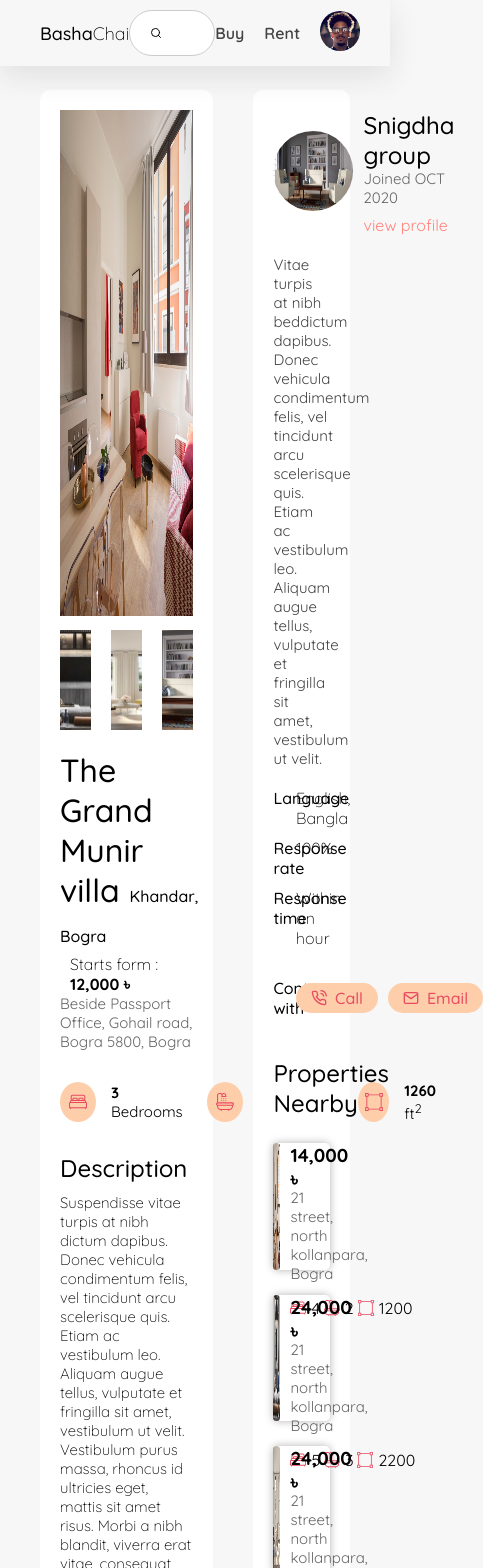
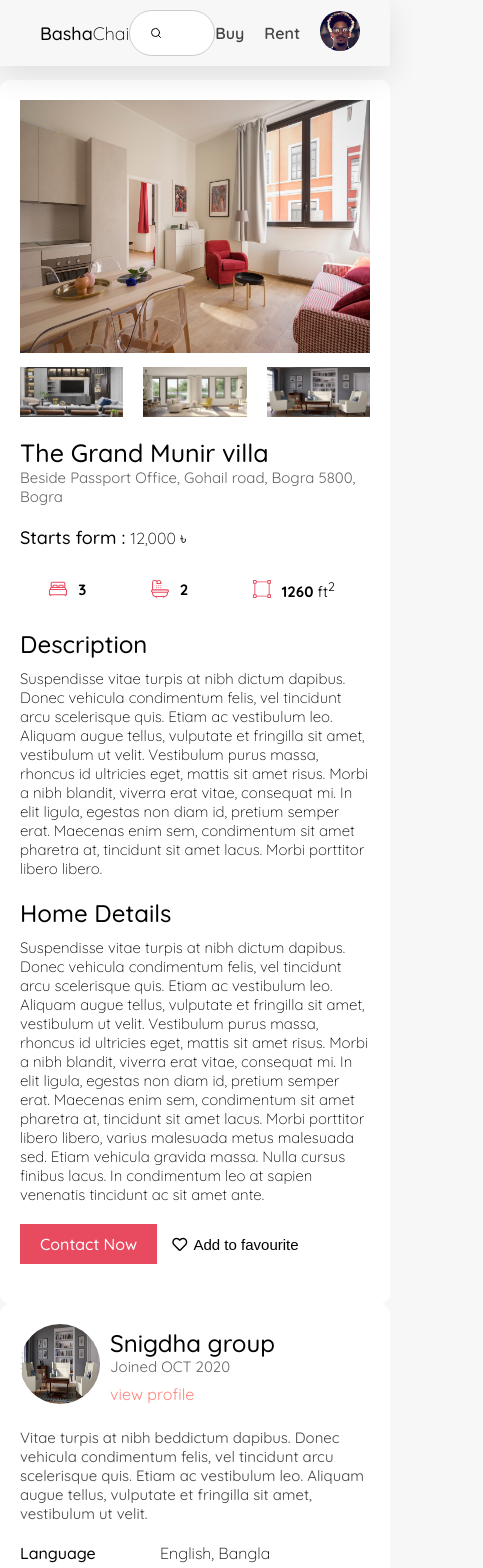
Before and after one commit to MizanurRahmann/Basha-Chai, a React (Create React App) app: page / in a window 390 px wide. Shown: the top 1568 px of the page, 483 px wide, since content can reach past the window. Built offline with nearby package versions, Linux system fonts and the light colour scheme.

Commit message:
UPDATE: flat description ui.

```diff
--- a/src/Styles/Flat.css
+++ b/src/Styles/Flat.css
@@ -36,12 +36,16 @@
 }
 
 /* ==== flat desc description ==== */
-.flat__desc-description{ margin-bottom: 20px; font-family: var(--primary-font); }
-.flat__desc-description h2{
-    font-weight: 500; margin-bottom: 10px;
+.flat__desc-price-in-mobile { display: none; }
+.flat__desc-description, .flat__desc-price-in-mobile{
+    margin-bottom: 20px; font-family: var(--primary-font);
 }
+.flat__desc-description h2{ font-weight: 500; margin-bottom: 10px;     }
+.flat__desc-price-in-mobile h2{ font-size: 18px; font-weight: 500;}
+.flat__desc-price-in-mobile h2 strong{ font-size: 16px; font-weight: 300;}
 .flat__desc-description p { font-weight: 300; font-size: 15px; }
 
+/* ==== flat desc button ==== */
 .flat__desc-button{ margin: 30px 0; display: flex; }
 .flat__desc-button button{ margin-right: 30px; }
 .flat__desc-button .buy-now{
@@ -99,3 +103,37 @@
 .relatedflat .flat-desc .specs{ display: flex; margin-top: 15px;}
 .relatedflat .flat-desc .spec{ display: flex; margin-right: 10%;}
 .relatedflat .flat-desc .spec img{ margin-right: 5px; }
+
+
+
+
+@media (max-width: 768px){
+    .flat__desc-image img{ height: 30vh;}
+    .flat__desc-imageBox .image{ height: 50px; }
+    .flat__desc-desc{ width: 100%; margin: 0; }
+    .flat__desc-name{ margin: 20px 0; }
+    .flat__desc-name h1{ font-size: 25px; }
+    .flat__desc-name h1 span{ display: none; }
+    .flat__desc-info{ margin: 20px 0; }
+    .flat__desc-info .info,
+    .flat__desc-info .info .info-desc,
+    .flat__desc-info .info .info-desc .info-image { margin: auto; }
+    .flat__desc-info .info .info-desc { margin-right: 10%; }
+    .flat__desc-info .info .info-desc .info-value span{ display: none; }
+    .flat__desc-info .info .info-desc .info-image{
+        width: 40px; height: 40px; margin-right: 0;
+        background: transparent;
+    }
+    .flat__desc-price-in-mobile { display: block; }
+    .flat__desc-button{ margin: 20px 0; }
+    .flat__desc-button button{ margin-right: 15px; }
+    .flat__desc-button .buy-now{padding: 10px 20px; font-size: 16px;}
+    .flat__desc-button .add-to-fvrt{font-size: 15px;}
+    .flat__desc-button .add-to-fvrt i{ margin-right: 3px; }
+
+    .flat__desc-owner{
+        width: 100%; height: max-content;
+        margin: 0;
+    }
+    .relatedflat{margin-top: 20px; height: 17vh;}
+}
--- a/src/components/Flat/Flat.js
+++ b/src/components/Flat/Flat.js
@@ -35,16 +35,21 @@ function Flat() {
                     <p>Beside Passport Office, Gohail road, Bogra 5800, Bogra</p>
                 </div>
 
+                {/* --- flat price in mobile view --- */}
+                <div className="flat__desc-price-in-mobile">
+                    <h2 className="price-mobile-view">Starts form : <strong>12,000 ৳</strong></h2>
+                </div>
+
                 {/* --- flat short info --- */}
                 <div className="flat__desc-info">
                     <div className="info">
                         <div className="info-desc">
                             <div className="info-image"><img src={bed} width="18px" alt="" /></div>
-                            <div className="info-value"><strong>3</strong> Bedrooms</div>
+                            <div className="info-value"><strong>3</strong> <span>Bedrooms</span></div>
                         </div>
                         <div className="info-desc">
                             <div className="info-image"><img src={bath} width="18px" alt="" /></div>
-                            <div className="info-value"><strong>2</strong> Bathrooms</div>
+                            <div className="info-value"><strong>2</strong> <span>Bathrooms</span></div>
                         </div>
                         <div className="info-desc">
                             <div className="info-image"><img src={space} width="18px" alt="" /></div>
@@ -66,7 +71,7 @@ function Flat() {
 
                 {/* --- flat buy button --- */}
                 <div className="flat__desc-button">
-                    <button className="buy-now">Book now</button>
+                    <button className="buy-now">Contact Now</button>
                     <button className="add-to-fvrt"><i class="far fa-heart"></i> Add to favourite</button>
                 </div>
             </div>
```
